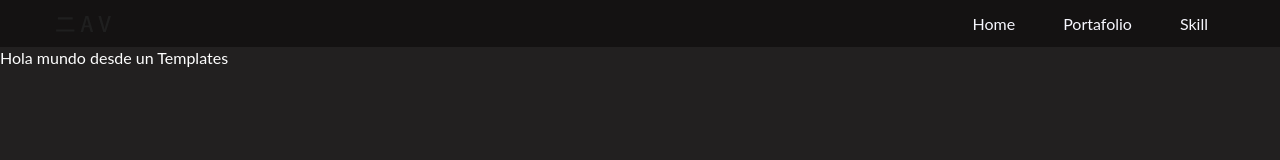
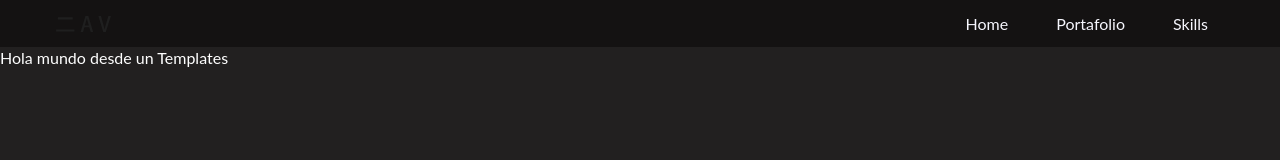
Before and after one commit to Altair343/portfolio, a React (Create React App) app: page / in a window 1280 px wide. Shown: the top 160 px of the page. Built offline with nearby package versions, Linux system fonts and the light colour scheme.

Commit message:
cambio de texto

```diff
--- a/src/Components/Organisms/NavBar.jsx
+++ b/src/Components/Organisms/NavBar.jsx
@@ -13,7 +13,7 @@ class NavBar extends React.Component{
                         <ul className="main-menu">
                             <li className="main-menu__item"><NavLink className="main-menu__link" exact to={`/`}>Home</NavLink></li>
                             <li className="main-menu__item"><NavLink className="main-menu__link" to={`/Portafolio`}>Portafolio</NavLink></li>
-                            <li className="main-menu__item"><NavLink className="main-menu__link" to={`/Skills`}>Skill</NavLink></li>
+                            <li className="main-menu__item"><NavLink className="main-menu__link" to={`/Skills`}>Skills</NavLink></li>
                         </ul>
                     </nav>
                 </div>
```
